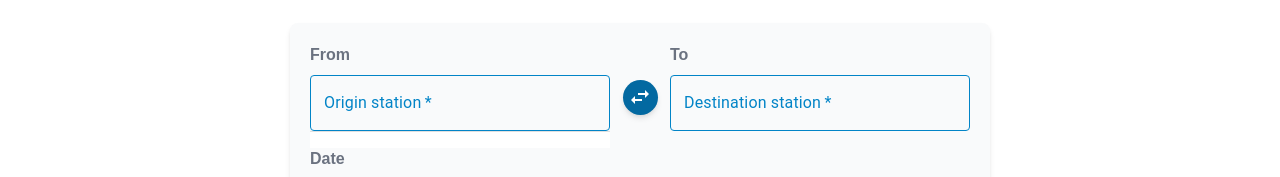
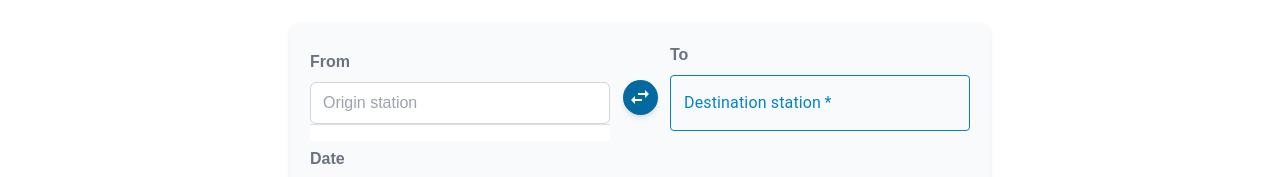
Before and after one commit to iamsabbirsobhani/trainease-frontend, a Next.js app: page / in a window 1280 px wide. Shown: the part 1107-1284 px from the top of the page. Built offline with nearby package versions, Linux system fonts and the light colour scheme.

Commit message:
from input field change back to raw html

```diff
--- a/components/Home/DestinationForm/components/Form.tsx
+++ b/components/Home/DestinationForm/components/Form.tsx
@@ -140,6 +140,7 @@ export default function Form() {
   const loadingQuery = debounce((e) => setCityLoading(true), 1000);
 
   const handleFrom = (e: any) => {
+    setcitiesTypingLetter(e.target.value);
     loadingQuery(e);
     query(e);
   };
@@ -155,11 +156,14 @@ export default function Form() {
             >
               From
             </label>
-            <StyledTextField
+
+            <input
+              type="text"
               required
               id="outlined-required"
-              label="Origin station"
-              defaultValue={citiesTypingLetter}
+              placeholder="Origin station"
+              className="border border-gray-300 rounded-md px-3 py-2 focus:outline-none focus:ring-2 focus:ring-sky-700 focus:border-transparent"
+              value={citiesTypingLetter}
               onChange={(e) => handleFrom(e)}
             />
 
```
